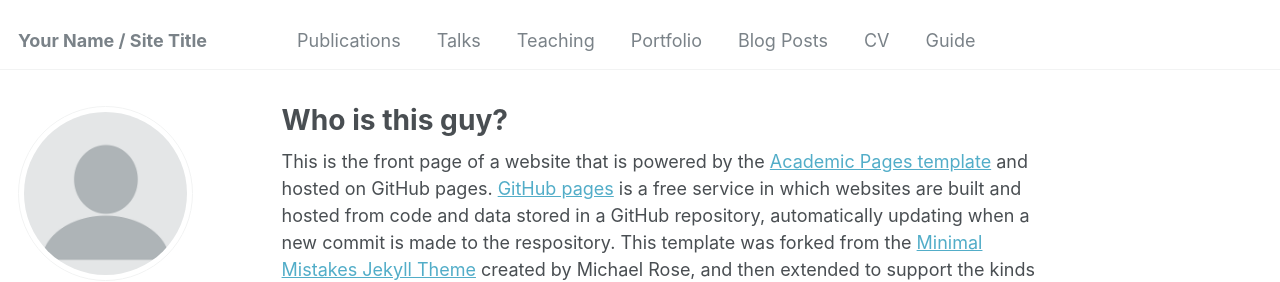
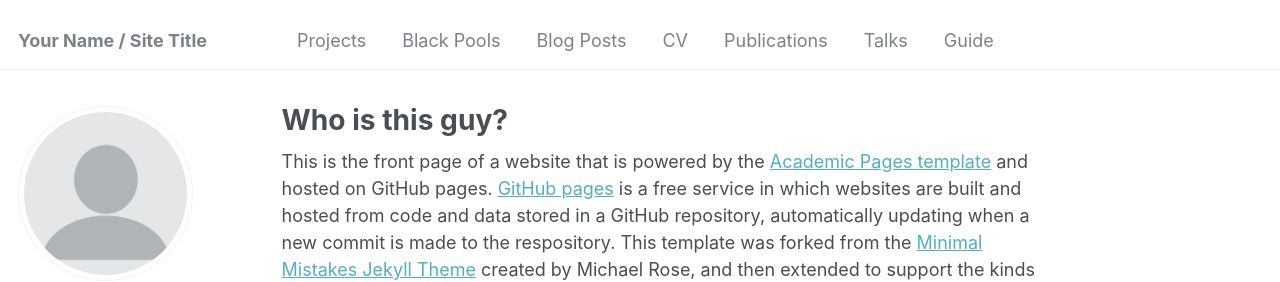
Before and after one commit to ralahaaqil/ralahaaqil.github.io, a Jekyll site: the page built from _pages/about.md, in a window 1280 px wide. Shown: the top 282 px of the page. Built offline with Jekyll 4.4.1, drawn with Linux system fonts in a browser that asks for light colours; some web fonts are replaced.

Commit message:
Update navigation.yml
Changing order of navbar and editing names of the items in the navbar. Still keeping extra ones for later use or deletion.

```diff
--- a/_data/navigation.yml
+++ b/_data/navigation.yml
@@ -5,17 +5,11 @@
 # prevent it from being included in the site.
 
 main:
-  - title: "Publications"
-    url: /publications/
+  - title: "Projects"
+    url: /portfolio/
 
-  - title: "Talks"
-    url: /talks/
-
-  - title: "Teaching"
+  - title: "Black Pools"
     url: /teaching/
-
-  - title: "Portfolio"
-    url: /portfolio/
 
   - title: "Blog Posts"
     url: /year-archive/
@@ -23,5 +17,11 @@ main:
   - title: "CV"
     url: /cv/
 
+  - title: "Publications"
+    url: /publications/
+
+  - title: "Talks"
+    url: /talks/
+
   - title: "Guide"
     url: /markdown/
```
